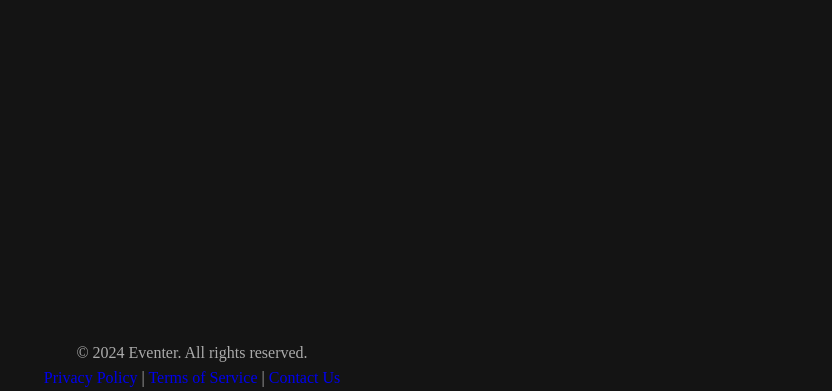
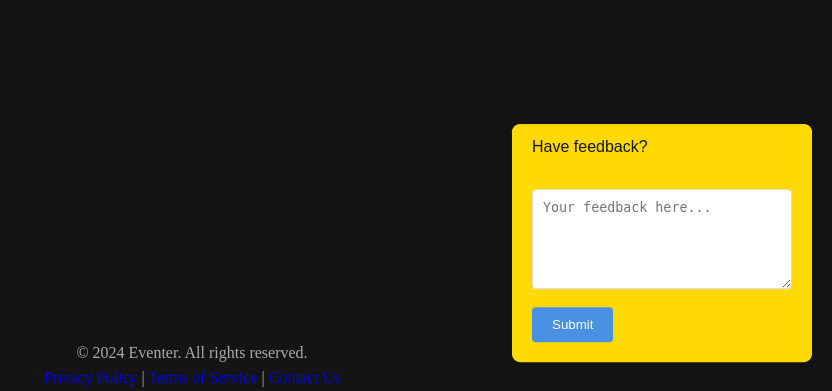
Before and after one commit to Victor152M/Eventer, a Flask app: template app/templates/index.html in a window 1280 px wide. Shown: the part 616-1007 px from the top of the page, without its empty margins (448-1280 px from the left). Run offline with Flask 3, Linux system fonts and the light colour scheme; the template is opened without the code that fills it, so the values that code supplies are empty; parts of the project's set-up code (start-up, migrations or seed data) failed here and were passed over; some web fonts are replaced.

Commit message:
Feedback box (only frontend)

```diff
--- a/app/static/css/index.css
+++ b/app/static/css/index.css
@@ -245,3 +245,56 @@ body, h1, p {
     padding: 0.0;
     border-top: 1px solid #ddd;
 }
+
+/* feedback widget */
+#feedback-widget {
+    position: fixed;
+    bottom: 20px;
+    right: 20px;
+    width: 300px;
+    background-color: #ffd903;
+    border-radius: 8px;
+    color:#141414;
+    box-shadow: 0 2px 10px rgba(0, 0, 0, 0.1);
+    transition: transform 0.3s ease;
+    font-family: Arial, sans-serif;
+  }
+
+  #feedback-widget.feedback-closed {
+    transform: translateY(calc(100% - 40px));
+  }
+
+  #feedback-toggle {
+    background-color: #ffd903;
+    color:#141414;
+    padding: 10px 20px;
+    cursor: pointer;
+    border-radius: 8px 8px 0 0;
+  }
+
+  #feedback-form {
+    padding: 20px;
+  }
+
+  #feedback-text {
+    width: 100%;
+    height: 100px;
+    margin-bottom: 10px;
+    padding: 10px;
+    border: 1px solid #ddd;
+    border-radius: 4px;
+    resize: vertical;
+  }
+
+  #feedback-submit {
+    background-color: #4a90e2;
+    color: white;
+    border: none;
+    padding: 10px 20px;
+    cursor: pointer;
+    border-radius: 4px;
+  }
+
+  #feedback-submit:hover {
+    background-color: #357abd;
+  }
--- a/app/static/js/scripts.js
+++ b/app/static/js/scripts.js
@@ -49,3 +49,26 @@ document.addEventListener('DOMContentLoaded', function() {
         events.style.gridTemplateColumns = 'repeat(2, minmax(150px, 1fr))';
     }
 });
+
+// feedback widget
+const widget = document.getElementById('feedback-widget');
+const toggle = document.getElementById('feedback-toggle');
+const submit = document.getElementById('feedback-submit');
+const textarea = document.getElementById('feedback-text');
+
+toggle.addEventListener('click', () => {
+  widget.classList.toggle('feedback-closed');
+});
+
+submit.addEventListener('click', () => {
+  const feedback = textarea.value.trim();
+  if (feedback) {
+    // Here we will send the feedback to your server
+    console.log('Feedback submitted:', feedback);
+    alert('Thank you for your feedback!');
+    textarea.value = '';
+    widget.classList.add('feedback-closed');
+  } else {
+    alert('Please enter your feedback before submitting.');
+  }
+});
--- a/app/templates/index.html
+++ b/app/templates/index.html
@@ -81,6 +81,13 @@
             </section>
         </div>
     </main>
+    <div id="feedback-widget" class="feedback-closed">
+        <div id="feedback-toggle">Have feedback?</div>
+        <div id="feedback-form">
+          <textarea id="feedback-text" placeholder="Your feedback here..."></textarea>
+          <button id="feedback-submit">Submit</button>
+        </div>
+      </div>
     <footer>
         <nav>
         <p>&copy; 2024 Eventer. All rights reserved.</p>
```
